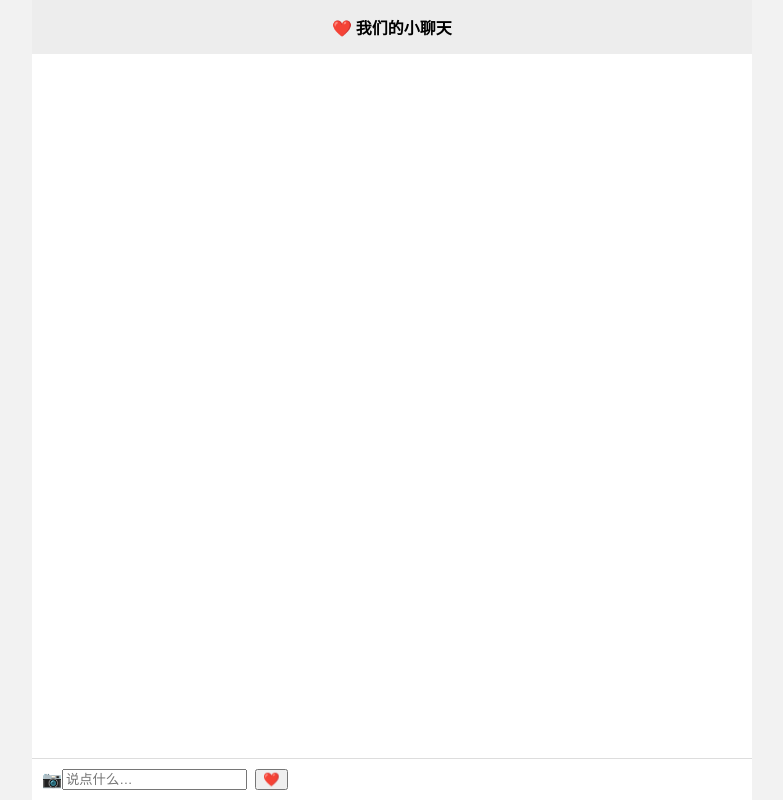
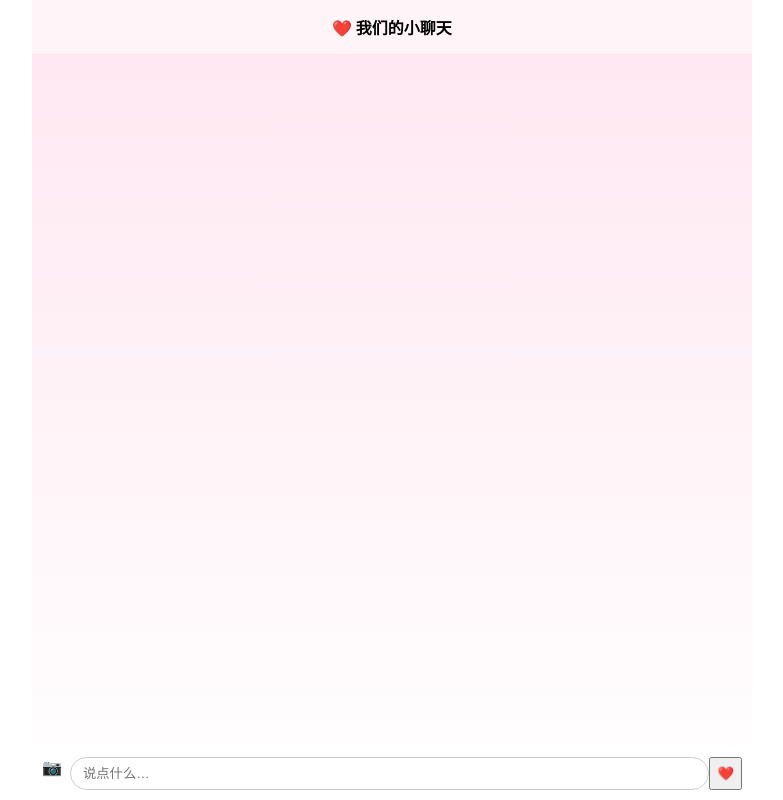
Before and after one commit to gs73626-sudo/love-chat, a Flask app: page / in a window 1280 px wide. Shown: the whole page, without its empty margins (248-1031 px from the left). Run offline with Flask 3, Linux system fonts and the light colour scheme; the visitor is signed in with stand-in values (Sample User, id 1); some libraries are stand-ins or nearby versions.

Commit message:
style.css

```diff
--- a/static/style.css
+++ b/static/style.css
@@ -1,79 +1,87 @@
 body {
   margin: 0;
-  background: #f2f2f2;
-  font-family: -apple-system, BlinkMacSystemFont, "Helvetica Neue";
+  font-family: -apple-system, BlinkMacSystemFont;
+}
+
+.login-bg {
+  background: linear-gradient(#ffd6e7, #ffeef5);
+  height: 100vh;
+  display: flex;
+  align-items: center;
+  justify-content: center;
+}
+
+.login-box {
+  background: white;
+  padding: 30px;
+  border-radius: 20px;
+  text-align: center;
 }
 
 .chat-wrapper {
   max-width: 720px;
+  margin: auto;
   height: 100vh;
-  margin: auto;
   display: flex;
   flex-direction: column;
-  background: #fff;
+  background: linear-gradient(#ffe6f0, #fff);
 }
 
 .chat-header {
   padding: 15px;
-  background: #ededed;
   text-align: center;
   font-weight: bold;
+  background: rgba(255,255,255,0.6);
 }
 
 .chat-box {
   flex: 1;
+  padding: 10px;
   overflow-y: auto;
-  padding: 10px;
 }
 
 .bubble {
   max-width: 65%;
-  padding: 10px 14px;
-  margin: 8px 0;
-  border-radius: 16px;
-  word-break: break-word;
+  padding: 12px;
+  border-radius: 18px;
+  margin: 10px;
 }
 
 .me {
-  background: #9dd1ff;
+  background: #d9f2c3;
   margin-left: auto;
 }
 
 .her {
-  background: #ffb6c1;
-  margin-right: auto;
+  background: #fff;
 }
 
 .time {
   font-size: 12px;
-  color: #555;
+  color: #888;
+  text-align: right;
   margin-top: 4px;
-  text-align: right;
 }
 
 .bubble img {
   max-width: 100%;
-  border-radius: 10px;
+  border-radius: 12px;
 }
 
 .chat-input {
   display: flex;
   padding: 10px;
-  border-top: 1px solid #ddd;
+  background: #fff;
 }
 
-.chat-input input[type=text] {
+.chat-input input {
   flex: 1;
-  padding: 8px;
-  border-radius: 8px;
+  border-radius: 20px;
   border: 1px solid #ccc;
+  padding: 8px 12px;
 }
 
-.chat-input button {
-  margin-left: 8px;
-}
-
-.img-btn {
-  margin-left: 8px;
+.icon-btn {
+  margin-right: 8px;
   cursor: pointer;
 }
```
